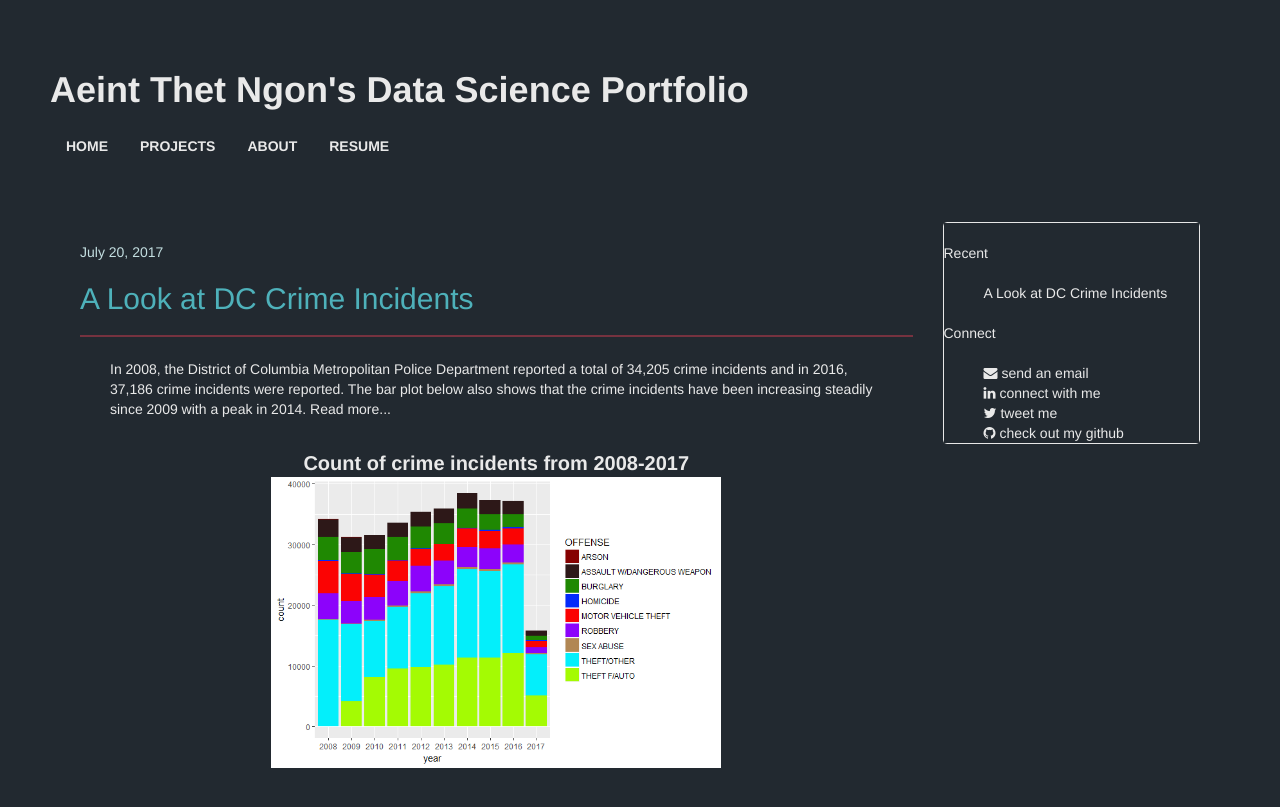
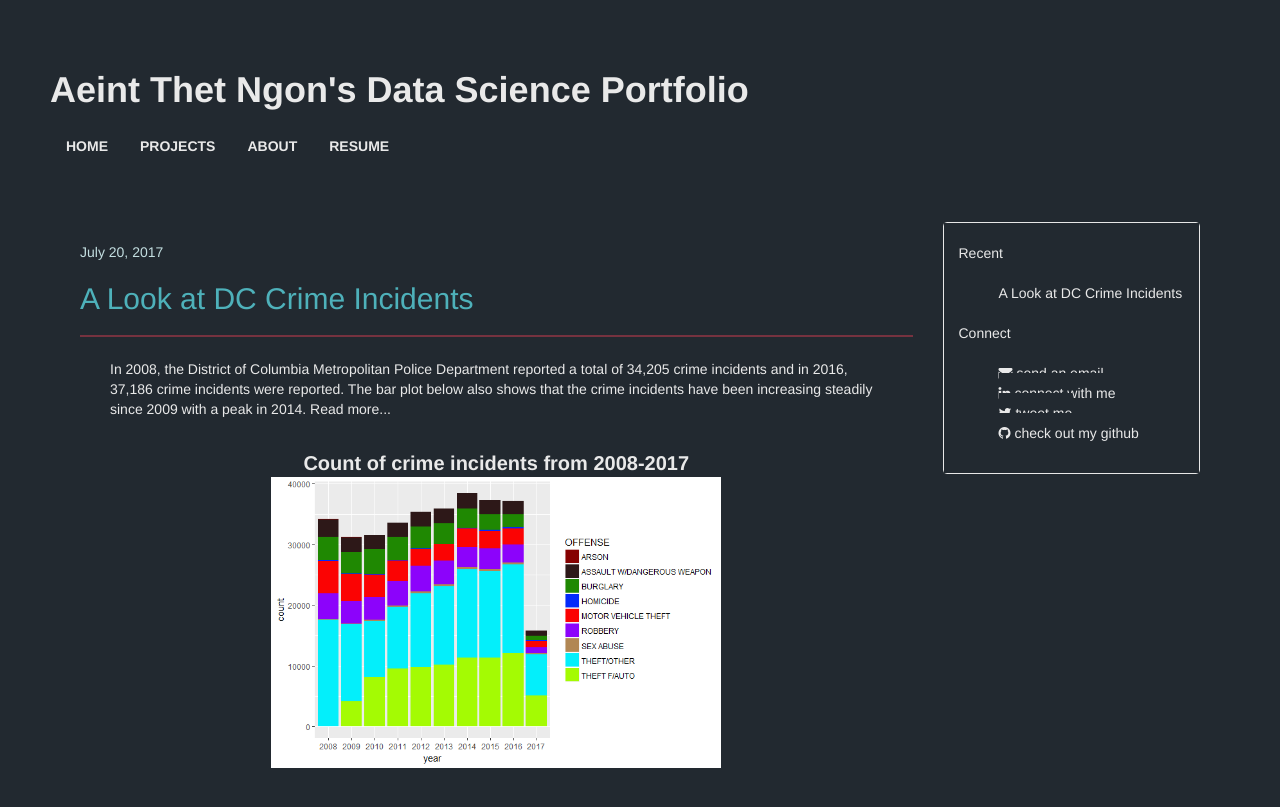
Before and after one commit to aeintngon/old-webpage, a Jekyll site: the page built from index.html, in a window 1280 px wide. Shown: the top 807 px of the page. Built offline with Jekyll 4.4.1, drawn with Linux system fonts in a browser that asks for light colours; nearby versions of some CDN libraries.

Commit message:
Update styles.css

```diff
--- a/CSS/styles.css
+++ b/CSS/styles.css
@@ -28,7 +28,6 @@
 .post-content {
 	color: #E9E9E9;
 	padding:10px 30px 10px 30px;
-	margin-right: 170px;
 }
 
 .post-date{
@@ -92,25 +91,28 @@
 }
 
 .sidebar-nav .navbar .navbar-collapse {
-    padding: 0;
-    padding-bottom: 30;
+    padding-bottom: 30px;
     max-height: none;
     background-color: #222930;
   }
 .sidebar-nav .navbar ul {
     float: none;
+	background-color: #222930;
   }
 .sidebar-nav .navbar ul:not {
     display: block;
+	background-color: #222930;
   }
 .sidebar-nav .navbar li {
     float: none;
     display: block;
+	background-color: #222930;
     color:#E9E9E9;
   }
 .sidebar-nav .navbar li a {
     padding-top: 12px;
     padding-bottom: 12px;
+	background-color: #222930;
   }
 }
 
```
